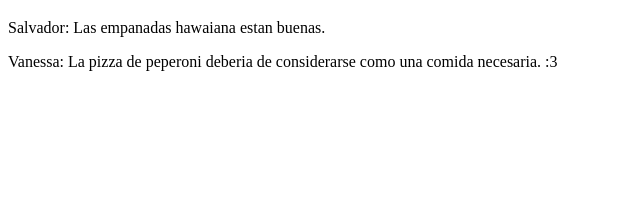
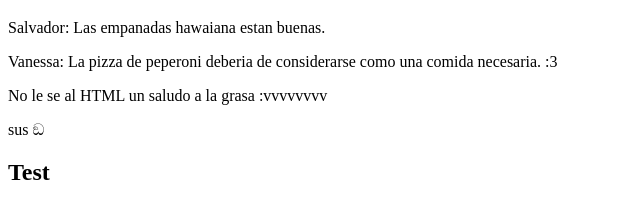
Before and after one commit to hazahart/git_practica2, a plain HTML site: page index.html in a window 1280 px wide. Shown: the part 61-280 px from the top of the page, without its empty margins (0-640 px from the left). Drawn offline with Linux system fonts and the light colour scheme.

Commit message:
Revert "index.html >> Test"
This reverts commit 07129424373459498d68818b68c2ba4d9a98ef17.

```diff
--- a/index.html
+++ b/index.html
@@ -10,6 +10,9 @@
     <div id="info">
         <P>Salvador: Las empanadas hawaiana estan buenas.</P>
         <P>Vanessa: La pizza de peperoni deberia de considerarse como una comida necesaria. :3</P>
+        <P>No le se al HTML un saludo a la grasa :vvvvvvvv </P>
+        <P>sus ඞ</P>
+        <h2>Test</h2>
     </div>
 
 </body>
```
